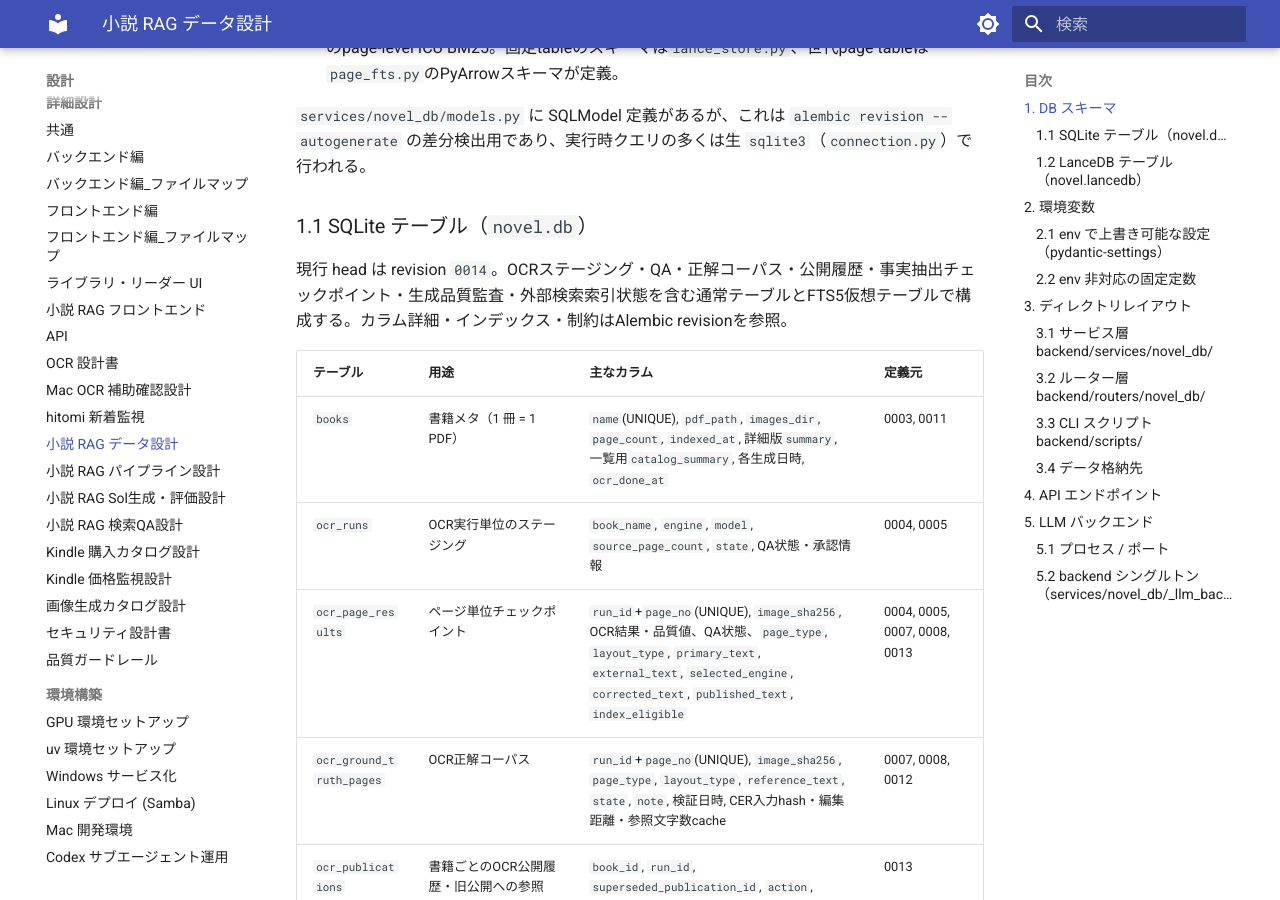
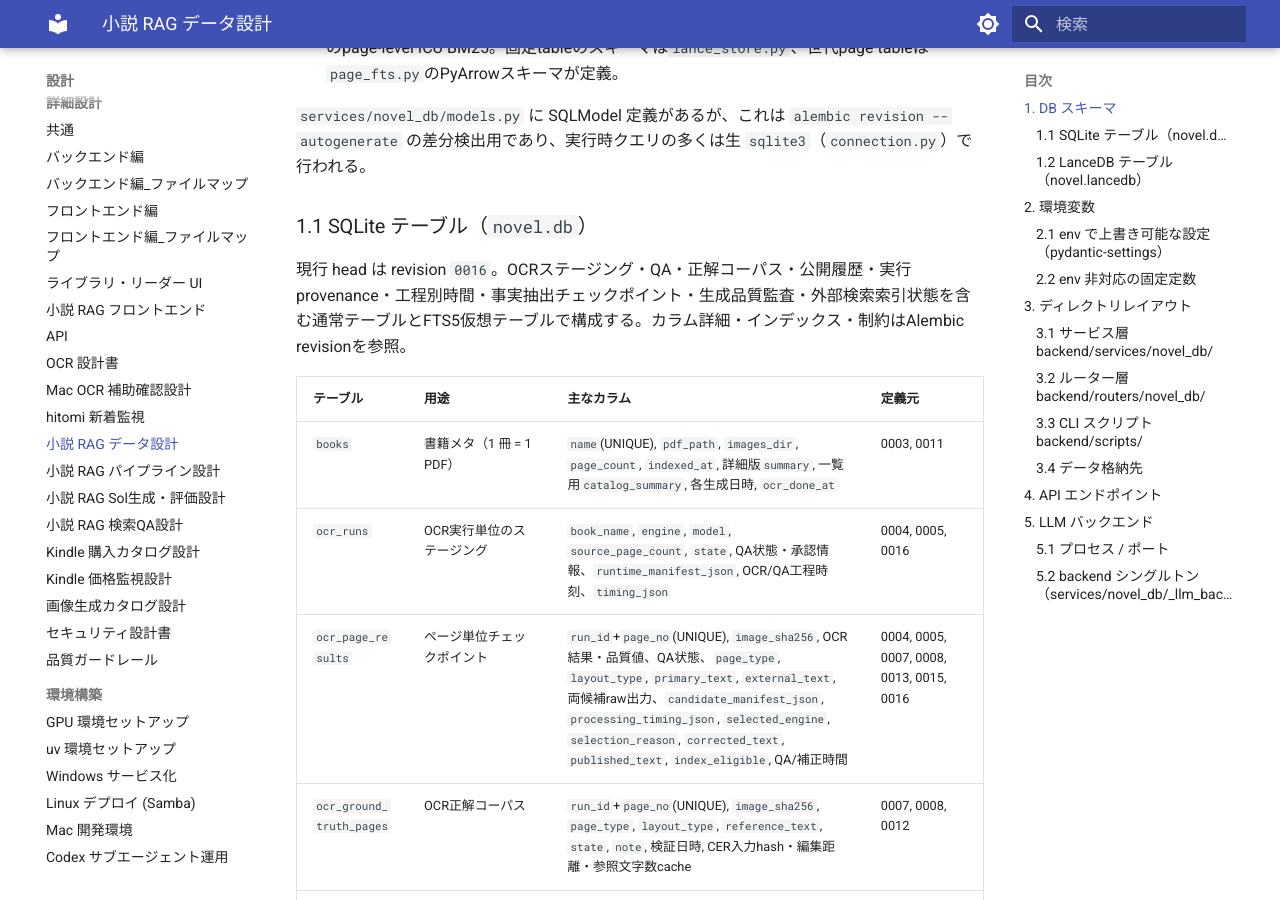
Before and after one commit to kkmmyr/Pic2PDF_Viewer, an MkDocs documentation site: the page built from docs/design/詳細設計/機能別/小説RAG_データ.md, in a window 1280 px wide and 900 px high, scrolled down 714 px. Built offline with MkDocs 1.6.1 and Material for MkDocs 9.7.7, drawn with Linux system fonts in a browser that asks for light colours; some of the changed text lies outside the part shown.

Commit message:
fix(deploy): OCR監査migrationを後方互換配備
Alembic 0015を明示的なrollback互換migrationとして許可し、
世代切替前にOCR provenanceと工程時間の必須列を検証する。

Co-Authored-By: Codex GPT-5.6 Sol <noreply@anthropic.com>

```diff
--- a/docs/design/詳細設計/機能別/小説RAG_データ.md
+++ b/docs/design/詳細設計/機能別/小説RAG_データ.md
@@ -19,13 +19,13 @@
 
 ### 1.1 SQLite テーブル（`novel.db`）
 
-現行 head は revision `0014`。OCRステージング・QA・正解コーパス・公開履歴・事実抽出チェックポイント・生成品質監査・外部検索索引状態を含む通常テーブルとFTS5仮想テーブルで構成する。カラム詳細・インデックス・制約はAlembic revisionを参照。
+現行 head は revision `0016`。OCRステージング・QA・正解コーパス・公開履歴・実行provenance・工程別時間・事実抽出チェックポイント・生成品質監査・外部検索索引状態を含む通常テーブルとFTS5仮想テーブルで構成する。カラム詳細・インデックス・制約はAlembic revisionを参照。
 
 | テーブル | 用途 | 主なカラム | 定義元 |
 |---|---|---|---|
 | `books` | 書籍メタ（1 冊 = 1 PDF） | `name`(UNIQUE), `pdf_path`, `images_dir`, `page_count`, `indexed_at`, 詳細版`summary`, 一覧用`catalog_summary`, 各生成日時, `ocr_done_at` | 0003, 0011 |
-| `ocr_runs` | OCR実行単位のステージング | `book_name`, `engine`, `model`, `source_page_count`, `state`, QA状態・承認情報 | 0004, 0005 |
-| `ocr_page_results` | ページ単位チェックポイント | `run_id`+`page_no`(UNIQUE), `image_sha256`, OCR結果・品質値、QA状態、`page_type`, `layout_type`, `primary_text`, `external_text`, `selected_engine`, `corrected_text`, `published_text`, `index_eligible` | 0004, 0005, 0007, 0008, 0013 |
+| `ocr_runs` | OCR実行単位のステージング | `book_name`, `engine`, `model`, `source_page_count`, `state`, QA状態・承認情報、`runtime_manifest_json`, OCR/QA工程時刻、`timing_json` | 0004, 0005, 0016 |
+| `ocr_page_results` | ページ単位チェックポイント | `run_id`+`page_no`(UNIQUE), `image_sha256`, OCR結果・品質値、QA状態、`page_type`, `layout_type`, `primary_text`, `external_text`, 両候補raw出力、`candidate_manifest_json`, `processing_timing_json`, `selected_engine`, `selection_reason`, `corrected_text`, `published_text`, `index_eligible`, QA/補正時間 | 0004, 0005, 0007, 0008, 0013, 0015, 0016 |
 | `ocr_ground_truth_pages` | OCR正解コーパス | `run_id`+`page_no`(UNIQUE), `image_sha256`, `page_type`, `layout_type`, `reference_text`, `state`, `note`, 検証日時, CER入力hash・編集距離・参照文字数cache | 0007, 0008, 0012 |
 | `ocr_publications` | 書籍ごとのOCR公開履歴・旧公開への参照 | `book_id`, `run_id`, `superseded_publication_id`, `action`, `actor`, `note`, `published_at`, `retired_at`; active bookはpartial UNIQUE | 0013 |
 | `pages` | ページ単位の本文 | `book_id`(FK), `page_no`, `image_path`, `full_text`, `char_count`, `main_characters`, `page_type`, `index_eligible`; UNIQUE(book_id, page_no) | 0003, 0007 |
```
Also changed, not shown: other parts of docs/design/詳細設計/機能別/小説RAG_データ.md (+1 -1 lines), docs/design/環境構築/サーバー連携よく利用するコマンド.md (+2 -1 lines), docs/design/環境構築/運用ガイド.md (+6 -0 lines), docs/design/詳細設計/機能別/Mac_OCR補助確認設計.md (+1 -1 lines), docs/log/変更履歴.md (+6 -0 lines), 2 other files.
